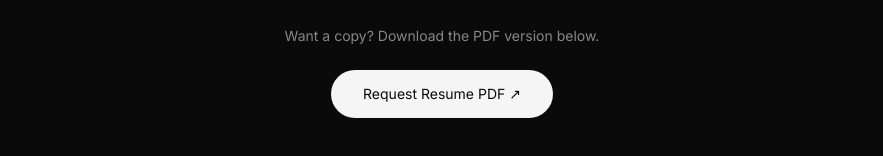
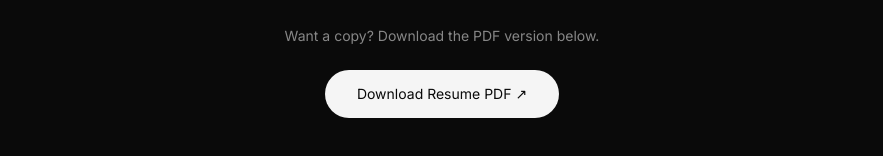
Before and after one commit to tushar16102004/portfolio-landing, a React (Vite) app in the folder portfolio/: page /resume in a window 1280 px wide. Shown: the part 2093-2249 px from the top of the page, without its empty margins (198-1081 px from the left). Built offline with nearby package versions, Linux system fonts and the light colour scheme; a web font is replaced by a local one.

Commit message:
Update Resume page to support direct PDF download from assets

```diff
--- a/portfolio/src/pages/Resume.tsx
+++ b/portfolio/src/pages/Resume.tsx
@@ -276,10 +276,11 @@ export default function Resume() {
               Want a copy? Download the PDF version below.
             </p>
             <a
-              href="mailto:tusharbhanderi1610@gmail.com?subject=Resume Request"
+              href="/Tushar_Bhanderi_Resume.pdf"
+              download="Tushar_Bhanderi_Resume.pdf"
               className="gradient-ring relative inline-flex items-center gap-2 rounded-full px-8 py-3.5 text-sm bg-text-primary text-bg transition-transform duration-300 hover:scale-105"
             >
-              <span className="relative z-10">Request Resume PDF ↗</span>
+              <span className="relative z-10">Download Resume PDF ↗</span>
             </a>
           </motion.div>
         </div>
```
